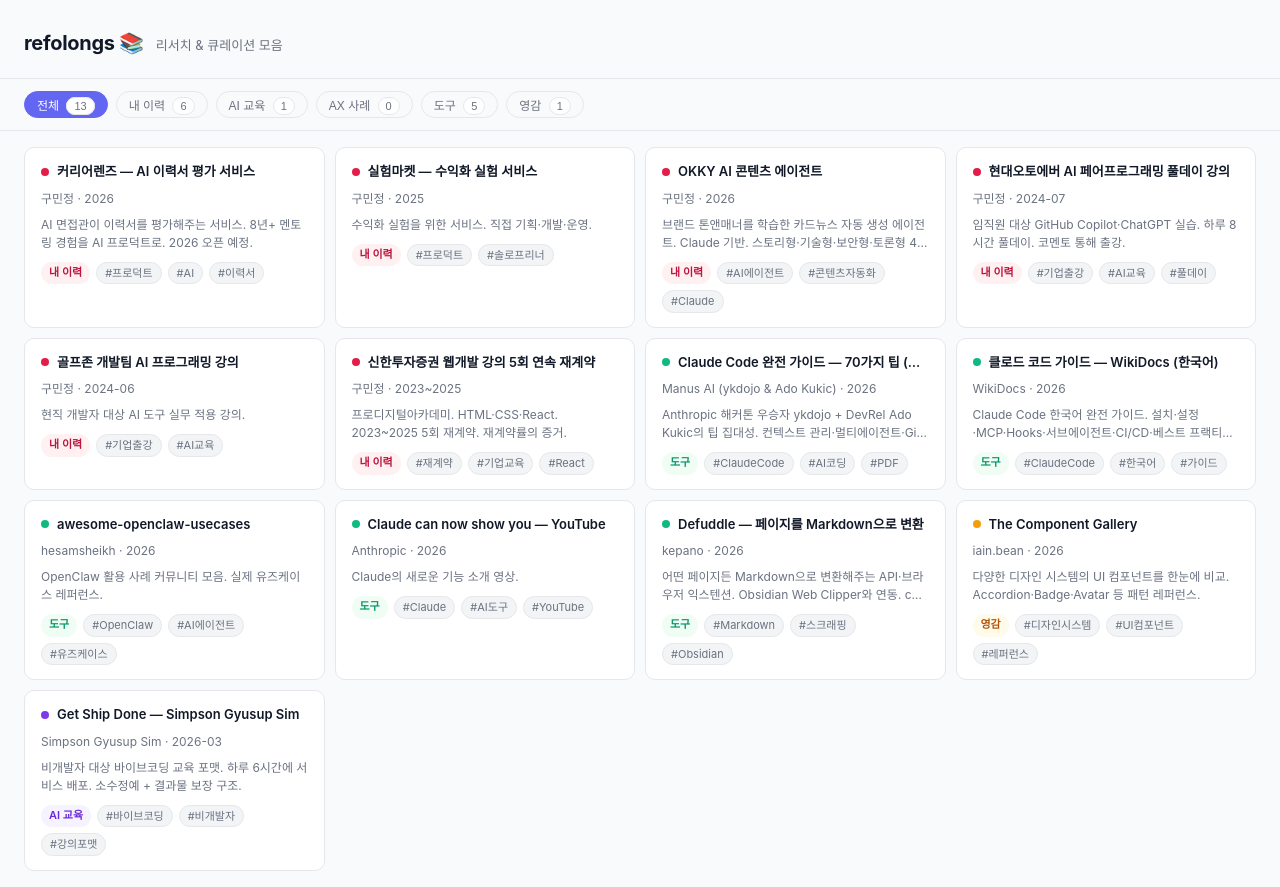
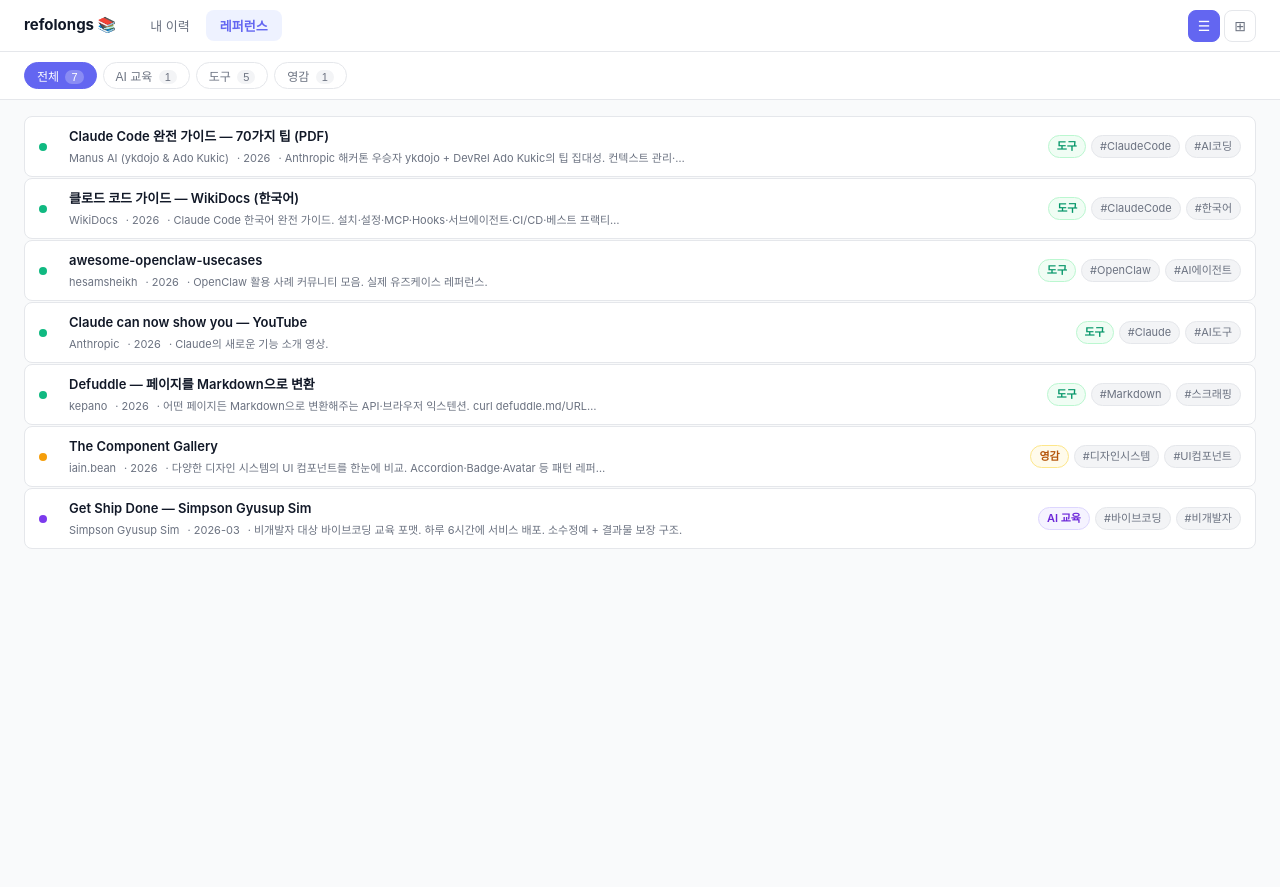
Before and after one commit to congchu/refolongs, a plain HTML site: page index.html in a window 1280 px wide. After the commit the page ends 800 px from the top, so only its background shows below. Drawn offline with Linux system fonts and the light colour scheme.

Commit message:
feat: GNB 내이력/레퍼런스 탭, 리스트뷰 기본, 날짜 표시

```diff
--- a/index.html
+++ b/index.html
@@ -14,7 +14,7 @@
       --text: #111827;
       --muted: #6b7280;
       --accent: #6366f1;
-      --accent-dim: #eef2ff;
+      --accent-bg: #eef2ff;
 
       --cat-me: #e11d48;
       --cat-ai: #7c3aed;
@@ -32,24 +32,60 @@
       min-height: 100vh;
     }
 
-    /* ── Header ── */
-    header {
-      padding: 28px 24px 20px;
+    /* ── GNB ── */
+    .gnb {
+      background: var(--surface);
       border-bottom: 1px solid var(--border);
+      padding: 0 24px;
       display: flex;
-      align-items: baseline;
-      gap: 12px;
-      flex-wrap: wrap;
+      align-items: center;
+      justify-content: space-between;
+      gap: 16px;
+      height: 52px;
+      position: sticky;
+      top: 0;
+      z-index: 10;
     }
-    header h1 { font-size: 20px; font-weight: 700; letter-spacing: -0.3px; }
-    header p { font-size: 13px; color: var(--muted); }
+    .gnb-left { display: flex; align-items: center; gap: 20px; }
+    .gnb-logo { font-size: 15px; font-weight: 700; color: var(--text); white-space: nowrap; }
+    .gnb-tabs { display: flex; gap: 2px; }
+    .gnb-tab {
+      padding: 6px 14px;
+      border-radius: 8px;
+      border: none;
+      background: transparent;
+      font-size: 13px;
+      font-weight: 500;
+      color: var(--muted);
+      cursor: pointer;
+      transition: all .15s;
+      white-space: nowrap;
+    }
+    .gnb-tab:hover { background: var(--bg); color: var(--text); }
+    .gnb-tab.active { background: var(--accent-bg); color: var(--accent); font-weight: 600; }
+
+    .view-toggle { display: flex; gap: 4px; }
+    .view-btn {
+      width: 32px; height: 32px;
+      border-radius: 8px;
+      border: 1px solid var(--border);
+      background: transparent;
+      display: flex; align-items: center; justify-content: center;
+      cursor: pointer;
+      color: var(--muted);
+      transition: all .15s;
+      font-size: 14px;
+    }
+    .view-btn:hover { border-color: var(--accent); color: var(--accent); }
+    .view-btn.active { background: var(--accent); border-color: var(--accent); color: #fff; }
 
     /* ── Filter bar ── */
     .filter-bar {
-      padding: 12px 24px;
+      padding: 10px 24px;
       border-bottom: 1px solid var(--border);
+      background: var(--surface);
       display: flex;
-      gap: 8px;
+      gap: 6px;
       flex-wrap: wrap;
       align-items: center;
     }
@@ -63,28 +99,29 @@
       font-weight: 500;
       cursor: pointer;
       transition: all .15s;
+      white-space: nowrap;
     }
     .filter-btn:hover { border-color: var(--accent); color: var(--text); }
     .filter-btn.active { background: var(--accent); border-color: var(--accent); color: #fff; }
     .count-badge {
       font-size: 11px;
-      background: var(--surface);
+      background: #f3f4f6;
       color: var(--muted);
-      border: 1px solid var(--border);
       border-radius: 999px;
-      padding: 2px 7px;
-      margin-left: 4px;
+      padding: 1px 6px;
+      margin-left: 3px;
     }
+    .filter-btn.active .count-badge { background: rgba(255,255,255,.25); color: #fff; }
 
-    /* ── Grid ── */
-    .grid {
-      padding: 16px 24px;
+    /* ── Content ── */
+    .content { padding: 16px 24px; }
+
+    /* ── Grid view ── */
+    .grid-view {
       display: grid;
       grid-template-columns: repeat(auto-fill, minmax(280px, 1fr));
       gap: 10px;
     }
-
-    /* ── Card ── */
     .card {
       background: var(--surface);
       border: 1px solid var(--border);
@@ -92,121 +129,96 @@
       padding: 14px 16px;
       display: flex;
       flex-direction: column;
-      gap: 8px;
+      gap: 7px;
       transition: border-color .15s, box-shadow .15s;
-      cursor: pointer;
       text-decoration: none;
       color: inherit;
     }
-    .card:hover {
-      border-color: var(--accent);
-      box-shadow: 0 0 0 1px var(--accent-dim);
+    .card:hover { border-color: var(--accent); box-shadow: 0 0 0 1px var(--accent-bg); }
+    .card-top { display: flex; align-items: center; gap: 8px; }
+    .cat-dot { width: 8px; height: 8px; border-radius: 50%; flex-shrink: 0; }
+    .card-title { font-size: 13px; font-weight: 600; flex: 1; overflow: hidden; text-overflow: ellipsis; white-space: nowrap; }
+    .card-meta { font-size: 11px; color: var(--muted); display: flex; gap: 6px; align-items: center; }
+    .card-memo { font-size: 12px; color: var(--muted); display: -webkit-box; -webkit-line-clamp: 2; -webkit-box-orient: vertical; overflow: hidden; }
+    .card-bottom { display: flex; gap: 5px; flex-wrap: wrap; margin-top: 2px; }
+
+    /* ── List view ── */
+    .list-view { display: flex; flex-direction: column; gap: 1px; }
+    .list-item {
+      background: var(--surface);
+      border: 1px solid var(--border);
+      border-radius: 8px;
+      padding: 10px 14px;
+      display: grid;
+      grid-template-columns: 20px 1fr auto;
+      align-items: center;
+      gap: 10px;
+      text-decoration: none;
+      color: inherit;
+      transition: border-color .15s;
     }
+    .list-item:hover { border-color: var(--accent); }
+    .list-main { display: flex; flex-direction: column; gap: 3px; min-width: 0; }
+    .list-title { font-size: 13px; font-weight: 600; white-space: nowrap; overflow: hidden; text-overflow: ellipsis; }
+    .list-sub { font-size: 11px; color: var(--muted); display: flex; gap: 8px; flex-wrap: wrap; }
+    .list-right { display: flex; gap: 5px; align-items: center; flex-wrap: wrap; justify-content: flex-end; }
 
-    .card-top {
-      display: flex;
-      align-items: center;
-      gap: 8px;
-    }
-    .cat-dot {
-      width: 8px; height: 8px;
-      border-radius: 50%;
-      flex-shrink: 0;
-    }
-    .card-title {
-      font-size: 13px;
-      font-weight: 600;
-      color: var(--text);
-      white-space: nowrap;
-      overflow: hidden;
-      text-overflow: ellipsis;
-      flex: 1;
-    }
-    .card-author {
-      font-size: 12px;
-      color: var(--muted);
-    }
-    .card-memo {
-      font-size: 12px;
-      color: #6b7280;
-      display: -webkit-box;
-      -webkit-line-clamp: 2;
-      -webkit-box-orient: vertical;
-      overflow: hidden;
-    }
-    .card-bottom {
-      display: flex;
-      gap: 6px;
-      flex-wrap: wrap;
-      margin-top: 2px;
-    }
-    .tag {
-      font-size: 11px;
-      padding: 2px 8px;
-      border-radius: 999px;
-      background: #f3f4f6;
-      color: var(--muted);
-      border: 1px solid var(--border);
-    }
-    .cat-label {
-      font-size: 11px;
-      padding: 2px 8px;
-      border-radius: 999px;
-      font-weight: 600;
-    }
+    /* ── Shared: cat labels & tags ── */
+    .cat-label { font-size: 11px; padding: 2px 8px; border-radius: 999px; font-weight: 600; white-space: nowrap; }
+    .tag { font-size: 11px; padding: 2px 8px; border-radius: 999px; background: #f3f4f6; color: var(--muted); border: 1px solid var(--border); white-space: nowrap; }
 
-    /* category colors */
-    .cat-00-me         { background: #fff1f2; color: #be123c; border-color: #fecdd3; }
-    .cat-01-ai-education { background: #f5f3ff; color: #6d28d9; border-color: #ddd6fe; }
-    .cat-02-ax-cases   { background: #f0f9ff; color: #0369a1; border-color: #bae6fd; }
-    .cat-03-tools      { background: #f0fdf4; color: #059669; border-color: #bbf7d0; }
-    .cat-04-inspiration { background: #fffbeb; color: #b45309; border-color: #fde68a; }
+    .cat-00-me          { background: #fff1f2; color: #be123c; border: 1px solid #fecdd3; }
+    .cat-01-ai-education { background: #f5f3ff; color: #6d28d9; border: 1px solid #ddd6fe; }
+    .cat-02-ax-cases    { background: #f0f9ff; color: #0369a1; border: 1px solid #bae6fd; }
+    .cat-03-tools       { background: #f0fdf4; color: #059669; border: 1px solid #bbf7d0; }
+    .cat-04-inspiration  { background: #fffbeb; color: #b45309; border: 1px solid #fde68a; }
 
-    .dot-00-me         { background: var(--cat-me); }
+    .dot-00-me          { background: var(--cat-me); }
     .dot-01-ai-education { background: var(--cat-ai); }
-    .dot-02-ax-cases   { background: var(--cat-ax); }
-    .dot-03-tools      { background: var(--cat-tools); }
-    .dot-04-inspiration { background: var(--cat-inspo); }
+    .dot-02-ax-cases    { background: var(--cat-ax); }
+    .dot-03-tools       { background: var(--cat-tools); }
+    .dot-04-inspiration  { background: var(--cat-inspo); }
 
-    .empty {
-      grid-column: 1 / -1;
-      text-align: center;
-      padding: 60px 0;
-      color: var(--muted);
-    }
+    .empty { text-align: center; padding: 60px 0; color: var(--muted); }
 
-    /* ── Responsive ── */
     @media (max-width: 640px) {
-      header { padding: 20px 16px 14px; }
-      .filter-bar { padding: 10px 16px; }
-      .grid { padding: 12px 16px; gap: 8px; grid-template-columns: 1fr; }
+      .gnb { padding: 0 16px; height: 48px; }
+      .gnb-logo { font-size: 14px; }
+      .filter-bar { padding: 8px 16px; }
+      .content { padding: 12px 16px; }
+      .grid-view { grid-template-columns: 1fr; }
+      .list-item { grid-template-columns: 16px 1fr; }
+      .list-right { display: none; }
     }
   </style>
 </head>
 <body>
 
-<header>
-  <h1>refolongs 📚</h1>
-  <p>리서치 & 큐레이션 모음</p>
-</header>
+<!-- GNB -->
+<nav class="gnb">
+  <div class="gnb-left">
+    <span class="gnb-logo">refolongs 📚</span>
+    <div class="gnb-tabs">
+      <button class="gnb-tab" data-section="me" onclick="setSection('me')">내 이력</button>
+      <button class="gnb-tab active" data-section="ref" onclick="setSection('ref')">레퍼런스</button>
+    </div>
+  </div>
+  <div class="view-toggle">
+    <button class="view-btn" id="btn-list" onclick="setView('list')" title="리스트">☰</button>
+    <button class="view-btn" id="btn-grid" onclick="setView('grid')" title="그리드">⊞</button>
+  </div>
+</nav>
 
-<div class="filter-bar" id="filterBar">
-  <button class="filter-btn active" data-cat="all" onclick="filter('all')">전체 <span class="count-badge" id="cnt-all">0</span></button>
-  <button class="filter-btn" data-cat="00-me" onclick="filter('00-me')">내 이력 <span class="count-badge" id="cnt-00-me">0</span></button>
-  <button class="filter-btn" data-cat="01-ai-education" onclick="filter('01-ai-education')">AI 교육 <span class="count-badge" id="cnt-01-ai-education">0</span></button>
-  <button class="filter-btn" data-cat="02-ax-cases" onclick="filter('02-ax-cases')">AX 사례 <span class="count-badge" id="cnt-02-ax-cases">0</span></button>
-  <button class="filter-btn" data-cat="03-tools" onclick="filter('03-tools')">도구 <span class="count-badge" id="cnt-03-tools">0</span></button>
-  <button class="filter-btn" data-cat="04-inspiration" onclick="filter('04-inspiration')">영감 <span class="count-badge" id="cnt-04-inspiration">0</span></button>
-</div>
+<!-- Filter bar -->
+<div class="filter-bar" id="filterBar"></div>
 
-<div class="grid" id="grid"></div>
+<!-- Content -->
+<div class="content" id="content"></div>
 
 <script>
-// ────────────────────────────────────────────
-// 📝 여기에 항목 추가하면 자동으로 카드 생성됨
-// ────────────────────────────────────────────
+// ── 데이터 ──────────────────────────────────────
 const items = [
-  // ── 내 이력 ──
+  // 내 이력 (00-me)
   {
     title: "커리어렌즈 — AI 이력서 평가 서비스",
     author: "구민정",
@@ -257,12 +269,12 @@ const items = [
     author: "구민정",
     url: "https://kurie-lab.vercel.app/lecture",
     cat: "00-me",
-    memo: "프로디지털아카데미. HTML·CSS·React. 2023~2025 5회 재계약. 재계약률의 증거.",
+    memo: "프로디지털아카데미. HTML·CSS·React. 2023~2025 5회 재계약.",
     tags: ["#재계약", "#기업교육", "#React"],
     date: "2023~2025",
   },
 
-  // ── 도구 ──
+  // 레퍼런스
   {
     title: "Claude Code 완전 가이드 — 70가지 팁 (PDF)",
     author: "Manus AI (ykdojo & Ado Kukic)",
@@ -304,12 +316,10 @@ const items = [
     author: "kepano",
     url: "https://defuddle.md/",
     cat: "03-tools",
-    memo: "어떤 페이지든 Markdown으로 변환해주는 API·브라우저 익스텐션. Obsidian Web Clipper와 연동. curl defuddle.md/URL 형식.",
+    memo: "어떤 페이지든 Markdown으로 변환해주는 API·브라우저 익스텐션. curl defuddle.md/URL 형식.",
     tags: ["#Markdown", "#스크래핑", "#Obsidian"],
     date: "2026",
   },
-
-  // ── 영감 ──
   {
     title: "The Component Gallery",
     author: "iain.bean",
@@ -319,8 +329,6 @@ const items = [
     tags: ["#디자인시스템", "#UI컴포넌트", "#레퍼런스"],
     date: "2026",
   },
-
-  // ── AI 교육 리서치 ──
   {
     title: "Get Ship Done — Simpson Gyusup Sim",
     author: "Simpson Gyusup Sim",
@@ -331,8 +339,8 @@ const items = [
     date: "2026-03",
   },
 ];
-// ────────────────────────────────────────────
 
+// ── 설정 ──────────────────────────────────────
 const catLabel = {
   "00-me": "내 이력",
   "01-ai-education": "AI 교육",
@@ -341,48 +349,127 @@ const catLabel = {
   "04-inspiration": "영감",
 };
 
-let current = "all";
+const refCats = ["01-ai-education", "02-ax-cases", "03-tools", "04-inspiration"];
 
-function render() {
-  const grid = document.getElementById("grid");
-  const filtered = current === "all" ? items : items.filter(i => i.cat === current);
+let section = "ref";  // me | ref
+let catFilter = "all";
+let view = "list";    // list | grid (list = default)
 
-  // update counts
-  document.getElementById("cnt-all").textContent = items.length;
-  ["00-me","01-ai-education","02-ax-cases","03-tools","04-inspiration"].forEach(c => {
-    document.getElementById("cnt-" + c).textContent = items.filter(i => i.cat === c).length;
+// ── 섹션 변경 ─────────────────────────────────
+function setSection(s) {
+  section = s;
+  catFilter = "all";
+  document.querySelectorAll(".gnb-tab").forEach(b => b.classList.toggle("active", b.dataset.section === s));
+  renderFilterBar();
+  renderContent();
+}
+
+// ── 뷰 변경 ──────────────────────────────────
+function setView(v) {
+  view = v;
+  document.getElementById("btn-list").classList.toggle("active", v === "list");
+  document.getElementById("btn-grid").classList.toggle("active", v === "grid");
+  renderContent();
+}
+
+// ── 필터 변경 ────────────────────────────────
+function setFilter(cat) {
+  catFilter = cat;
+  document.querySelectorAll(".filter-btn").forEach(b => b.classList.toggle("active", b.dataset.cat === cat));
+  renderContent();
+}
+
+// ── 현재 섹션 아이템 ─────────────────────────
+function getSectionItems() {
+  return section === "me"
+    ? items.filter(i => i.cat === "00-me")
+    : items.filter(i => i.cat !== "00-me");
+}
+
+// ── 필터바 렌더링 ─────────────────────────────
+function renderFilterBar() {
+  const bar = document.getElementById("filterBar");
+  const sectionItems = getSectionItems();
+
+  let cats;
+  if (section === "me") {
+    cats = [];
+  } else {
+    cats = refCats.filter(c => sectionItems.some(i => i.cat === c));
+  }
+
+  const countAll = sectionItems.length;
+  let html = `<button class="filter-btn ${catFilter === 'all' ? 'active' : ''}" data-cat="all" onclick="setFilter('all')">전체 <span class="count-badge">${countAll}</span></button>`;
+
+  cats.forEach(c => {
+    const cnt = sectionItems.filter(i => i.cat === c).length;
+    html += `<button class="filter-btn ${catFilter === c ? 'active' : ''}" data-cat="${c}" onclick="setFilter('${c}')">${catLabel[c]} <span class="count-badge">${cnt}</span></button>`;
   });
 
+  bar.innerHTML = html;
+}
+
+// ── 콘텐츠 렌더링 ────────────────────────────
+function renderContent() {
+  const container = document.getElementById("content");
+  const sectionItems = getSectionItems();
+  const filtered = catFilter === "all" ? sectionItems : sectionItems.filter(i => i.cat === catFilter);
+
   if (filtered.length === 0) {
-    grid.innerHTML = `<div class="empty">항목이 없습니다.</div>`;
+    container.innerHTML = `<div class="empty">항목이 없습니다.</div>`;
     return;
   }
 
-  grid.innerHTML = filtered.map(item => `
+  if (view === "grid") {
+    container.innerHTML = `<div class="grid-view">${filtered.map(gridCard).join("")}</div>`;
+  } else {
+    container.innerHTML = `<div class="list-view">${filtered.map(listItem).join("")}</div>`;
+  }
+}
+
+// ── 카드 (그리드) ─────────────────────────────
+function gridCard(item) {
+  return `
     <a class="card" href="${item.url}" target="_blank" rel="noopener">
       <div class="card-top">
         <span class="cat-dot dot-${item.cat}"></span>
         <span class="card-title">${item.title}</span>
       </div>
-      ${item.author ? `<div class="card-author">${item.author} · ${item.date || ""}</div>` : ""}
+      <div class="card-meta">
+        ${item.author ? `<span>${item.author}</span>` : ""}
+        ${item.date ? `<span>· ${item.date}</span>` : ""}
+      </div>
       ${item.memo ? `<div class="card-memo">${item.memo}</div>` : ""}
       <div class="card-bottom">
-        <span class="cat-label cat-${item.cat}">${catLabel[item.cat] || item.cat}</span>
+        <span class="cat-label cat-${item.cat}">${catLabel[item.cat]}</span>
         ${(item.tags || []).map(t => `<span class="tag">${t}</span>`).join("")}
       </div>
-    </a>
-  `).join("");
+    </a>`;
 }
 
-function filter(cat) {
-  current = cat;
-  document.querySelectorAll(".filter-btn").forEach(b => {
-    b.classList.toggle("active", b.dataset.cat === cat);
-  });
-  render();
+// ── 리스트 아이템 ─────────────────────────────
+function listItem(item) {
+  return `
+    <a class="list-item" href="${item.url}" target="_blank" rel="noopener">
+      <span class="cat-dot dot-${item.cat}"></span>
+      <div class="list-main">
+        <span class="list-title">${item.title}</span>
+        <div class="list-sub">
+          ${item.author ? `<span>${item.author}</span>` : ""}
+          ${item.date ? `<span>· ${item.date}</span>` : ""}
+          ${item.memo ? `<span>· ${item.memo.slice(0, 60)}${item.memo.length > 60 ? "…" : ""}</span>` : ""}
+        </div>
+      </div>
+      <div class="list-right">
+        <span class="cat-label cat-${item.cat}">${catLabel[item.cat]}</span>
+        ${(item.tags || []).slice(0, 2).map(t => `<span class="tag">${t}</span>`).join("")}
+      </div>
+    </a>`;
 }
 
-render();
+// ── 초기화 ────────────────────────────────────
+setView("list");
+setSection("ref");
 </script>
 </body>
 </html>
```
